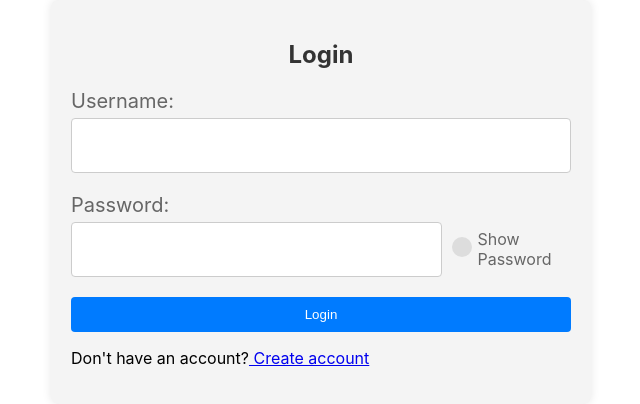
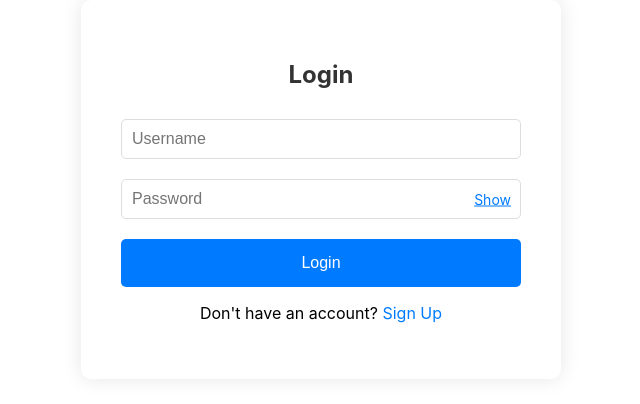
Before and after one commit to KrishnaBhawsar/password-manager-react, a React (Create React App) app: page / in a window 1280 px wide. Shown: the top 404 px of the page, without its empty margins (319-959 px from the left). Built offline with nearby package versions, Linux system fonts and the light colour scheme.

Commit message:
first commit for edge case handling and changing css

```diff
--- a/src/Pages/AddContainer.js
+++ b/src/Pages/AddContainer.js
@@ -31,7 +31,7 @@ function AddContainer() {
 
     const handleSubmit = () => {
         const token = localStorage.getItem('token');
-        axios.post("https://passwordmanager-07xe.onrender.com/container/add",{ websiteUrl, accounts}, {
+        axios.post("https://passwordmanager-07xe.onrender.co/container/add",{ websiteUrl, accounts}, {
             headers: {
                 Authorization: `Bearer ${token}` // Set the Authorization header with the token
             }
--- /dev/null
+++ b/src/Pages/Login.css
@@ -0,0 +1,85 @@
+/* Login.css */
+
+.login-container {
+    max-width: 400px;
+    margin: 0 auto;
+    background-color: #ffffff;
+    padding: 40px;
+    border-radius: 10px;
+    box-shadow: 0 0 20px rgba(0, 0, 0, 0.1);
+    text-align: center;
+}
+
+.login-container h2 {
+    margin-bottom: 30px;
+    color: #333333;
+}
+
+.form-group {
+    margin-bottom: 20px;
+}
+
+.password-group {
+    position: relative;
+}
+
+.input-field {
+    width: 100%;
+    padding: 10px;
+    font-size: 16px;
+    border: 1px solid #dddddd;
+    border-radius: 5px;
+    box-sizing: border-box;
+    transition: border-color 0.3s ease;
+}
+
+.input-field:focus {
+    border-color: #007bff;
+}
+
+.show-password {
+    position: absolute;
+    top: 50%;
+    right: 10px;
+    transform: translateY(-50%);
+    font-size: 14px;
+    color: #007bff;
+    cursor: pointer;
+    text-decoration: underline;
+}
+
+.login-button {
+    width: 100%;
+    padding: 15px;
+    background-color: #007bff;
+    color: #ffffff;
+    border: none;
+    border-radius: 5px;
+    cursor: pointer;
+    font-size: 16px;
+    transition: background-color 0.3s ease;
+}
+
+.login-button:hover {
+    background-color: #0056b3;
+}
+
+.error-message {
+    color: #dc3545;
+    font-size: 14px;
+    margin-top: -10px;
+    margin-bottom: 15px;
+}
+
+.signup-link {
+    font-size: 16px;
+}
+
+.signup-link a {
+    color: #007bff;
+    text-decoration: none;
+}
+
+.signup-link a:hover {
+    text-decoration: underline;
+}
--- a/src/Pages/Login.js
+++ b/src/Pages/Login.js
@@ -4,30 +4,40 @@ import React, { useState } from 'react';
 import axios from 'axios';
 import { Link } from 'react-router-dom';
 import { useNavigate } from "react-router-dom";
-
+import './Login.css'; // Import CSS file
 
 function Login() {
 
     const [username, setUsername] = useState('');
     const [password, setPassword] = useState('');
-    const navigate=useNavigate();
+    const [error, setError] = useState('');
+    const navigate = useNavigate();
 
     const handleLogin = () => {
-        axios.post("https://passwordmanager-07xe.onrender.com/login",{
-            username,password
+        // Basic form validation
+        if (!username.trim() || !password.trim()) {
+            setError('Please fill out all fields');
+            return;
+        }
+
+        axios.post("https://passwordmanager-07xe.onrender.co/login",{
+            username, password
         }).then((response)=>{
             console.log(response);
-            if(response.data.token===null) {
-                window.alert("Invalid Username or password");
+            if(response.data.message==='INVALID_CREDENTIALS') {
+                setError('Invalid Username or password');
+            } else if(response.data.message==='USER_NOT_EXIST') {
+                setError('Username not found');
             } else {
                 console.log("login success");
-                localStorage.setItem('token', response.data.token); // 'token' is the key used to store the token
+                localStorage.setItem('token', response.data.token);
                 localStorage.setItem('username', response.data.email);
-                navigate("/user")
+                navigate("/user");
             }
-        })
-        console.log('Username:', username);
-        console.log('Password:', password);
+        }).catch(error => {
+            setError('An error occurred. Please try again later.');
+            console.error('Login error:', error);
+        });
     };
 
     const [showPassword, setShowPassword] = useState(false);
@@ -37,51 +47,42 @@ function Login() {
     };
 
     return (
-        <div style={{ maxWidth: '500px', margin: '0 auto', backgroundColor: '#f4f4f4', padding: '20px', borderRadius: '8px', boxShadow: '0 0 10px rgba(0, 0, 0, 0.1)' }}>
-          <h2 style={{ marginBottom: '20px', textAlign: 'center', color: '#333' }}>Login</h2>
+        <div className="login-container">
+            <h2>Login</h2>
             <form>
-                <div style={{ marginBottom: '20px' }}>
-                <label style={{ marginBottom: '5px', fontSize: '20px', display: 'block', color: '#666' }}>Username:</label>
+                <div className="form-group">
                     <input
                         type="text"
                         value={username}
                         onChange={(e) => setUsername(e.target.value)}
-                    style={{ width: '100%', padding: '15px', fontSize: '20px', border: '1px solid #ccc', borderRadius: '4px', boxSizing: 'border-box' }}
+                        className="input-field"
+                        placeholder="Username"
+                        required
                     />
                 </div>
-                <div style={{ marginBottom: '20px' }}>
-                <label style={{ marginBottom: '5px', fontSize: '20px', display: 'block', color: '#666' }}>Password:</label>
-                <div style={{ display: 'flex', alignItems: 'center' }}>
+                <div className="form-group password-group">
                     <input
                         type={showPassword ? 'text' : 'password'}
                         value={password}
                         onChange={(e) => setPassword(e.target.value)}
-                    style={{ width: 'calc(100% - 30px)', padding: '15px', fontSize: '20px', border: '1px solid #ccc', borderRadius: '4px', boxSizing: 'border-box' }}
+                        className="input-field"
+                        placeholder="Password"
+                        required
                     />
-                    <label style={{ marginLeft: '10px', cursor: 'pointer' }}>
-                    <input
-                        type="checkbox"
-                        onChange={togglePasswordVisibility}
-                        style={{ display: 'none' }}
-                    />
-                    <span style={{ position: 'relative', display: 'inline-block', width: '20px', height: '20px', backgroundColor: '#ddd', borderRadius: '50%', cursor: 'pointer' }}>
-                        <span style={{ position: 'absolute', top: '50%', left: '50%', transform: 'translate(-50%, -50%)', width: '10px', height: '10px', backgroundColor: '#666', borderRadius: '50%', display: showPassword ? 'block' : 'none' }}></span>
+                    <span className="show-password" onClick={togglePasswordVisibility}>
+                        {showPassword ? 'Hide' : 'Show'}
                     </span>
-                    </label>
-                    <label style={{ marginLeft: '5px', fontSize: '16px', color: '#666', cursor: 'pointer' }}>Show Password</label>
                 </div>
-                </div>
+                {error && <p className="error-message">{error}</p>}
                 <button
                     type="button"
                     onClick={handleLogin}
-                style={{ width: '100%', padding: '10px', backgroundColor: '#007bff', color: '#fff', border: 'none', borderRadius: '4px', cursor: 'pointer' }}
+                    className="login-button"
                 >
                     Login
                 </button>
             </form>
-            <p style={{fontSize:'16px'}}>Don't have an account?
-                <Link to={"/Signup"}> Create account</Link>
-            </p>
+            <p className="signup-link">Don't have an account? <Link to={"/Signup"}>Sign Up</Link></p>
         </div>
     );
 };
--- /dev/null
+++ b/src/Pages/Signup.css
@@ -0,0 +1,57 @@
+/* Signup.css */
+
+.signup-container {
+    max-width: 400px;
+    margin: 0 auto;
+    background-color: #ffffff;
+    padding: 40px;
+    border-radius: 10px;
+    box-shadow: 0 0 20px rgba(0, 0, 0, 0.1);
+    text-align: center;
+}
+
+.signup-container h2 {
+    margin-bottom: 30px;
+    color: #333333;
+}
+
+.form-group {
+    margin-bottom: 20px;
+}
+
+.input-field {
+    width: 100%;
+    padding: 10px;
+    font-size: 16px;
+    border: 1px solid #dddddd;
+    border-radius: 5px;
+    box-sizing: border-box;
+    transition: border-color 0.3s ease;
+}
+
+.input-field:focus {
+    border-color: #007bff;
+}
+
+.signup-button {
+    width: 100%;
+    padding: 15px;
+    background-color: #007bff;
+    color: #ffffff;
+    border: none;
+    border-radius: 5px;
+    cursor: pointer;
+    font-size: 16px;
+    transition: background-color 0.3s ease;
+}
+
+.signup-button:hover {
+    background-color: #0056b3;
+}
+
+.error-message {
+    color: #dc3545;
+    font-size: 14px;
+    margin-top: -10px;
+    margin-bottom: 15px;
+}
--- a/src/Pages/Signup.js
+++ b/src/Pages/Signup.js
@@ -1,53 +1,90 @@
 import React, { useState } from 'react';
 import axios from 'axios';
 import { Link } from 'react-router-dom';
+import './Signup.css'; // Import CSS file
 
 function Signup() {
     const [username, setUsername] = useState('');
     const [password, setPassword] = useState('');
+    const [confirmPassword, setConfirmPassword] = useState('');
     const [signupSuccess, setSignupSuccess] = useState(false);
+    const [error, setError] = useState('');
 
     const handleSignup = () => {
-        axios.post("https://passwordmanager-07xe.onrender.com/user/signup",{
+        // Basic form validation
+        if (!username.trim() || !password.trim() || !confirmPassword.trim()) {
+            setError('Please fill out all fields');
+            return;
+        }
+
+        if (password !== confirmPassword) {
+            setError('Passwords do not match');
+            return;
+        }
+
+        axios.post("https://passwordmanager-07xe.onrender.com/user/signup", {
             username, password
-        }).then((response)=>{
+        }).then((response) => {
             console.log(response);
-            if(response.data===null) {
-                window.alert("User already exist");
+            if (response.data.username === 'USER_ALREADY_EXIST') {
+                setError("User already exists");
             } else {
                 setSignupSuccess(true);
             }
-        })
-        console.log('username:', username);
-        console.log('Password:', password);
+        }).catch(error => {
+            setError('An error occurred. Please try again later.');
+            console.error('Signup error:', error);
+        });
+    };
+
+    const handleConfirmPasswordChange = (e) => {
+        setConfirmPassword(e.target.value);
+        if (password !== e.target.value) {
+            setError('Passwords do not match');
+        } else {
+            setError('');
+        }
     };
 
     return (
-    <div style={{ maxWidth: '500px', margin: '0 auto', backgroundColor: '#f4f4f4', padding: '20px', borderRadius: '8px', boxShadow: '0 0 10px rgba(0, 0, 0, 0.1)' }}>
-      <h2 style={{ marginBottom: '20px', textAlign: 'center', color: '#333' }}>Sign Up</h2>
+        <div className="signup-container">
+            <h2>Sign Up</h2>
             <form>
-        <div style={{ marginBottom: '20px' }}>
-          <label style={{ marginBottom: '5px', fontSize: '20px', display: 'block', color: '#666' }}>Username:</label>
+                <div className="form-group">
                     <input
-            type="username"
+                        type="text"
                         value={username}
                         onChange={(e) => setUsername(e.target.value)}
-            style={{ width: '100%', padding: '15px', fontSize: '20px', border: '1px solid #ccc', borderRadius: '4px', boxSizing: 'border-box' }}
+                        className="input-field"
+                        placeholder="Username"
+                        required
                     />
                 </div>
-        <div style={{ marginBottom: '20px' }}>
-          <label style={{ marginBottom: '5px', fontSize: '20px', display: 'block', color: '#666' }}>Password:</label>
+                <div className="form-group">
                     <input
                         type="password"
                         value={password}
                         onChange={(e) => setPassword(e.target.value)}
-            style={{ width: '100%', padding: '15px', fontSize: '20px', border: '1px solid #ccc', borderRadius: '4px', boxSizing: 'border-box' }}
+                        className="input-field"
+                        placeholder="Password"
+                        required
                     />
                 </div>
+                <div className="form-group">
+                    <input
+                        type="password"
+                        value={confirmPassword}
+                        onChange={handleConfirmPasswordChange}
+                        className="input-field"
+                        placeholder="Confirm Password"
+                        required
+                    />
+                </div>
+                {error && <p className="error-message">{error}</p>}
                 <button
                     type="button"
                     onClick={handleSignup}
-          style={{ width: '100%', padding: '10px', backgroundColor: '#007bff', color: '#fff', border: 'none', borderRadius: '4px', cursor: 'pointer' }}
+                    className="signup-button"
                 >
                     Sign Up
                 </button>
```
Also changed, not shown: src/Pages/User.css (+100 -110 lines), src/Pages/User.js (+29 -48 lines). Lines whose indentation alone changed are shown as unchanged.
